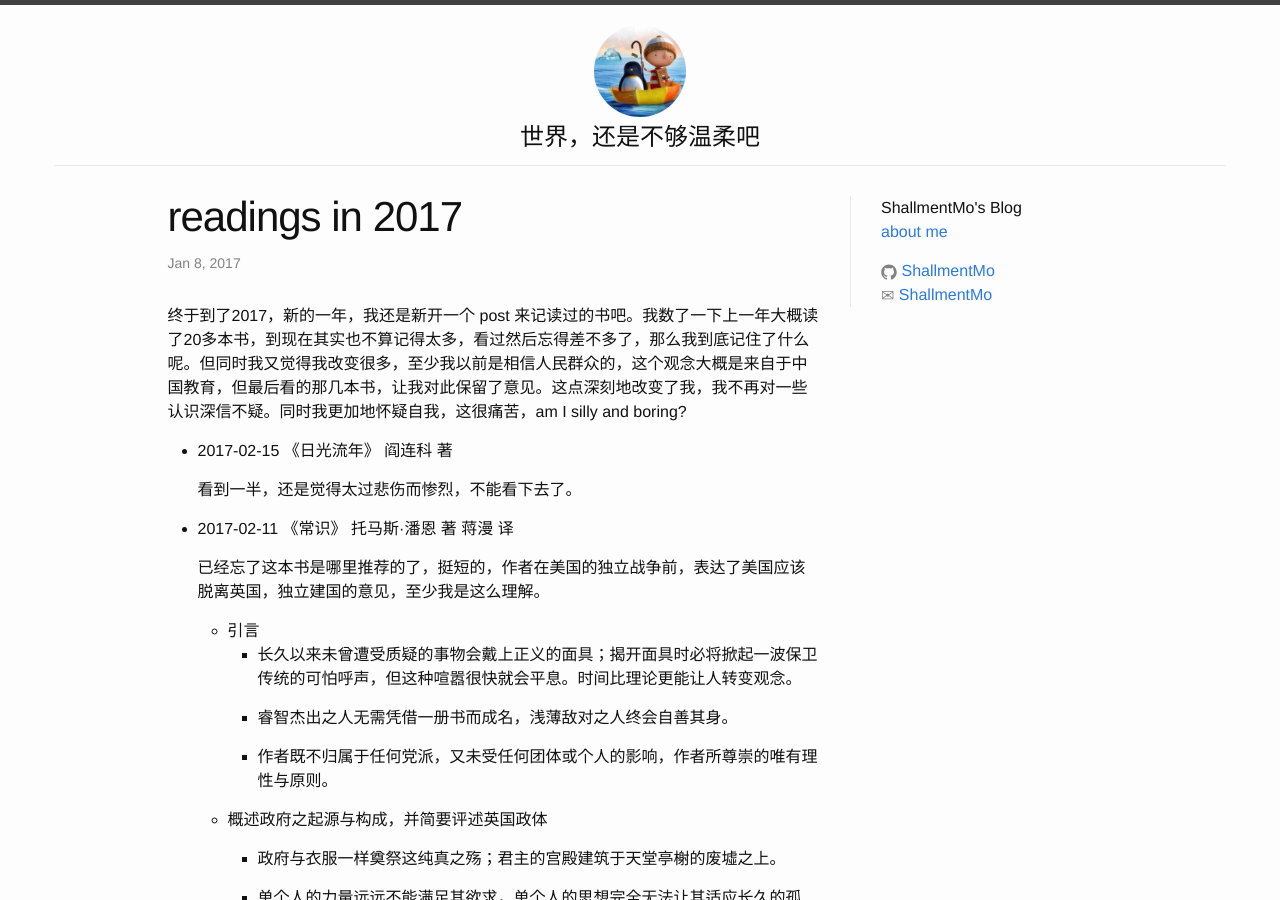
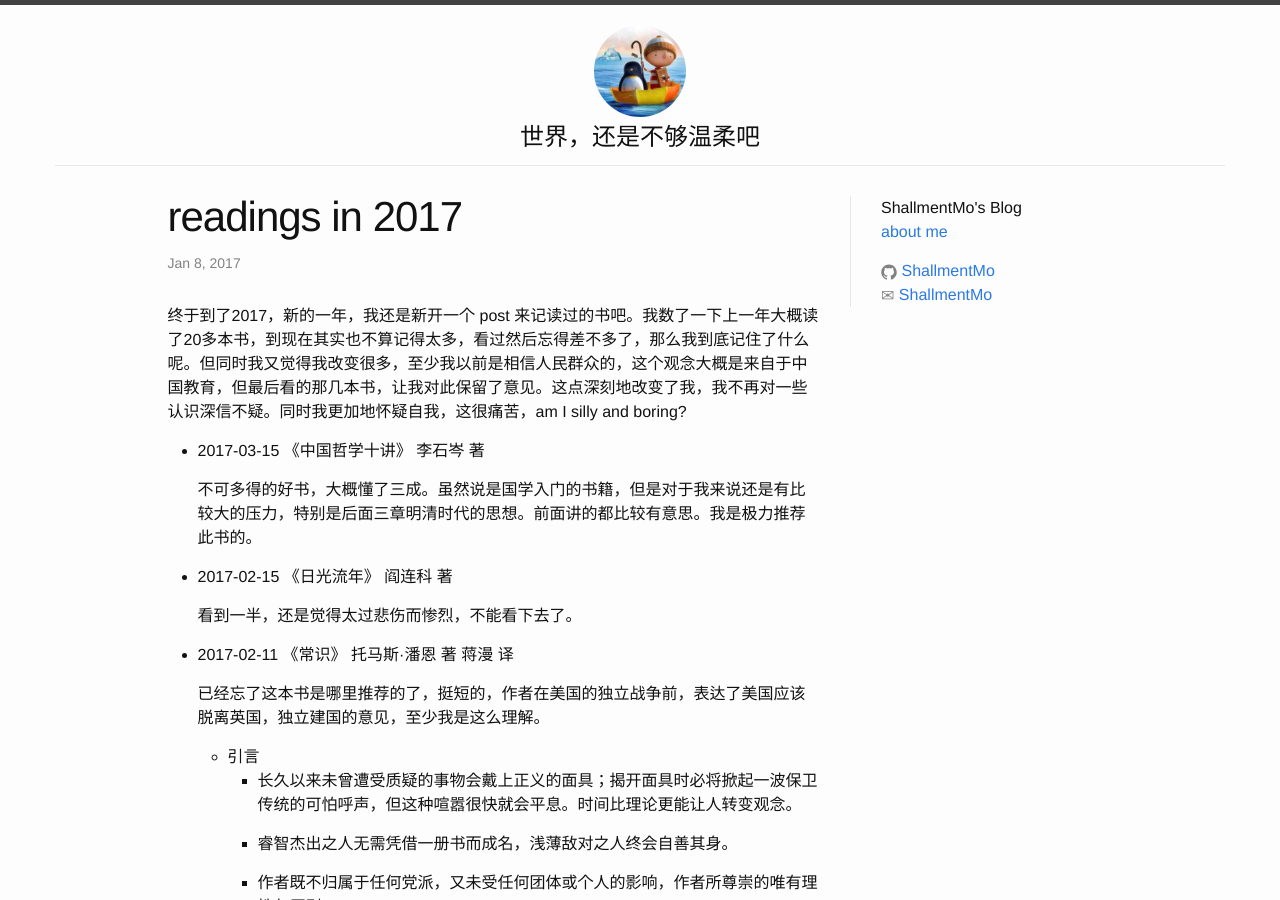
Before and after one commit to ShallmentMo/shallmentmo.github.com, a Jekyll site: the page built from _posts/2017-01-08-readings-in-2017.md, in a window 1280 px wide and 900 px high. Built offline with Jekyll 4.4.1, drawn with Linux system fonts in a browser that asks for light colours.

Commit message:
add 2017-03-15 reading

```diff
--- a/_posts/2017-01-08-readings-in-2017.md
+++ b/_posts/2017-01-08-readings-in-2017.md
@@ -6,6 +6,10 @@ categories: jekyll update
 ---
 
 终于到了2017，新的一年，我还是新开一个 post 来记读过的书吧。我数了一下上一年大概读了20多本书，到现在其实也不算记得太多，看过然后忘得差不多了，那么我到底记住了什么呢。但同时我又觉得我改变很多，至少我以前是相信人民群众的，这个观念大概是来自于中国教育，但最后看的那几本书，让我对此保留了意见。这点深刻地改变了我，我不再对一些认识深信不疑。同时我更加地怀疑自我，这很痛苦，am I silly and boring?
+
+* 2017-03-15 《中国哲学十讲》 李石岑 著
+
+  不可多得的好书，大概懂了三成。虽然说是国学入门的书籍，但是对于我来说还是有比较大的压力，特别是后面三章明清时代的思想。前面讲的都比较有意思。我是极力推荐此书的。
 
 * 2017-02-15 《日光流年》 阎连科 著
 
```
Also changed, not shown: Gemfile.lock.
